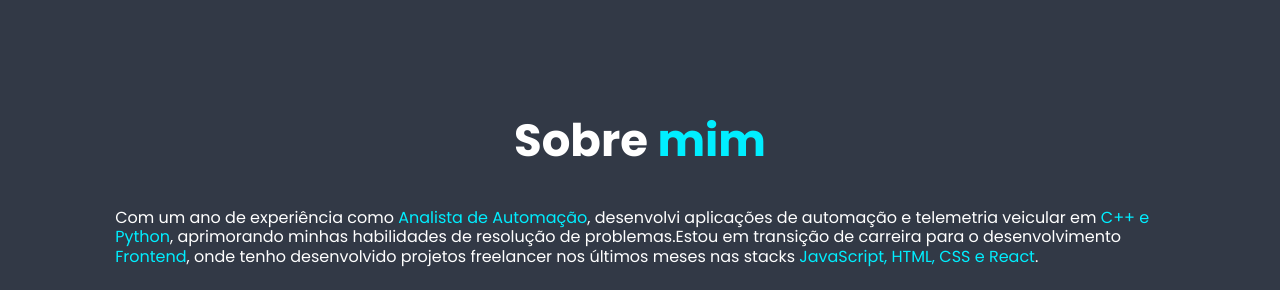
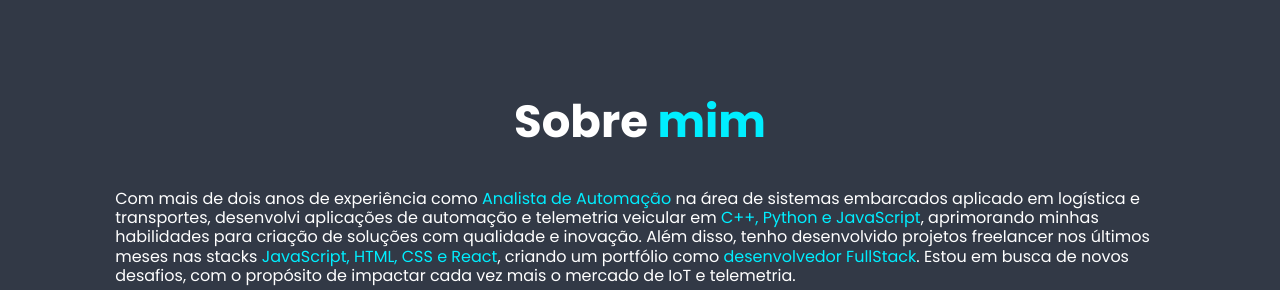
Before and after one commit to LGustta13/my-portfolio, a plain HTML site: page index.html in a window 1280 px wide. Shown: the part 1015-1305 px from the top of the page. Drawn offline with nearby package versions, Linux system fonts and the light colour scheme.

Commit message:
adicionar modificações nos textos

```diff
--- a/index.html
+++ b/index.html
@@ -94,10 +94,16 @@
     <h2 class="heading">Sobre <span>mim</span></h2>
 
     <div class="about-container">
-      <p>Com um ano de experiência como <span>Analista de Automação</span>, desenvolvi aplicações de automação e
-        telemetria veicular em <span>C++ e Python</span>, aprimorando minhas habilidades de resolução de problemas.Estou
-        em transição de carreira para o desenvolvimento <span>Frontend</span>, onde tenho desenvolvido projetos
-        freelancer nos últimos meses nas stacks <span>JavaScript, HTML, CSS e React</span>.</p>
+      <p>Com mais de dois anos de experiência como <span>Analista de Automação</span> na área de sistemas embarcados
+        aplicado em
+        logística e transportes, desenvolvi aplicações de automação e telemetria veicular em <span>C++, Python e
+          JavaScript</span>, aprimorando minhas habilidades para criação de soluções com qualidade e inovação. Além
+        disso, tenho
+        desenvolvido projetos freelancer nos últimos meses nas stacks <span>JavaScript, HTML, CSS e React</span>,
+        criando um
+        portfólio como <span>desenvolvedor FullStack</span>. Estou em busca de novos desafios, com o propósito de
+        impactar cada
+        vez mais o mercado de IoT e telemetria.</p>
 
       <div class="about-stacks">
         <i class='bx bxl-javascript'></i>
@@ -156,7 +162,7 @@
 
   <!-- portfolio section-->
   <section class="portfolio" id="portfolio">
-    <h2 class="heading"><span>Projetos</span> Frontend</h2>
+    <h2 class="heading">Projetos</h2>
 
     <div class="portfolio-container">
       <div class="portfolio-box">
--- a/js/experiences.js
+++ b/js/experiences.js
@@ -1,7 +1,7 @@
 const experiences = [
   {
     id: 1,
-    title: "Dev FrontEnd",
+    title: "Dev FullStack",
     begin: "Abril - 2023",
     end: "Presente",
     description:
--- a/js/languages.js
+++ b/js/languages.js
@@ -20,7 +20,7 @@ const language = [
     aboutContent: {
       h1: "Sobre <span>mim</span>",
       description:
-        "Com um ano de experiência como <span>Analista de Automação</span>, desenvolvi aplicações de automação e telemetria veicular em <span>C++ e Python</span>, aprimorando minhas habilidades de resolução de problemas.Estou em transição de carreira para o desenvolvimento <span>Frontend</span>, onde tenho desenvolvido projetos freelancer nos últimos meses nas stacks <span>JavaScript, HTML, CSS e React</span>.",
+        "Com mais de dois anos de experiência como <span>Analista de Automação</span> na área de sistemas embarcados aplicado em logística e transportes, desenvolvi aplicações de automação e telemetria veicular em <span>C++, Python e JavaScript</span>, aprimorando minhas habilidades para criação de soluções com qualidade e inovação. Além disso, tenho desenvolvido projetos freelancer nos últimos meses nas stacks <span>JavaScript, HTML, CSS e React</span>, criando um portfólio como <span>desenvolvedor FullStack</span>. Estou em busca de novos desafios, com o propósito de impactar cada vez mais o mercado de IoT e telemetria.",
     },
     experiencesContent: {
       h1: "<span>Experiências</span> Profissionais",
@@ -32,3 +32,6 @@ const language = [
   },
   english: {},
 ]
+
+
+// Estou em transição de carreira para o desenvolvimento < span > Frontend</span >, onde tenho desenvolvido projetos freelancer nos últimos meses nas stacks < span > JavaScript, HTML, CSS e React</span >.
--- a/js/script.js
+++ b/js/script.js
@@ -71,7 +71,7 @@ ScrollReveal().reveal(".about-stacks", { origin: "bottom" })
 
 /////// Typed JS /////////
 const typed = new Typed(".multiple-text", {
-  strings: ["Desenvolvedor Frontend", "Analista de Automação"],
+  strings: ["Desenvolvedor FullStack", "Analista de Automação"],
   typeSpeed: 100,
   backSpeed: 100,
   backDelay: 1000,
```
